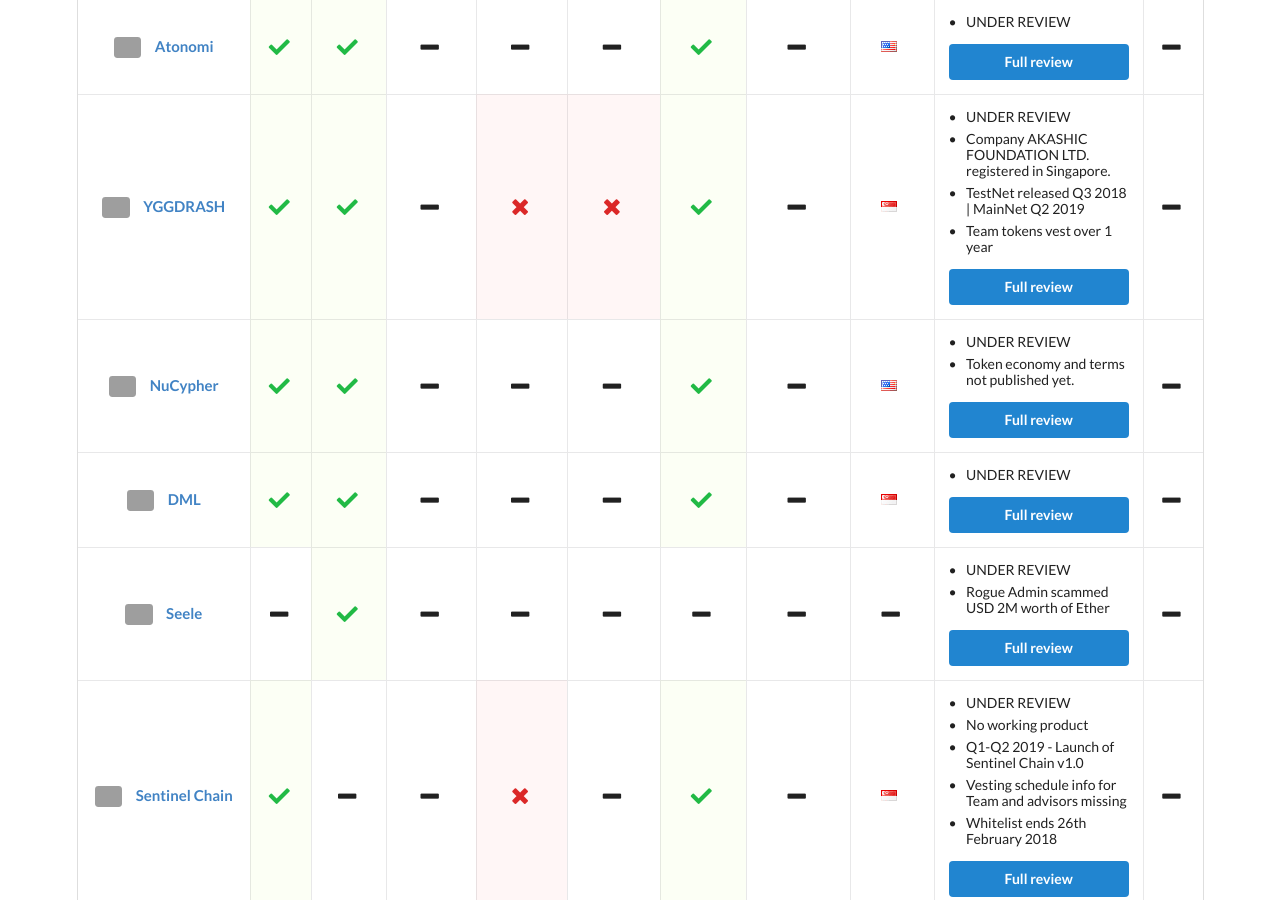
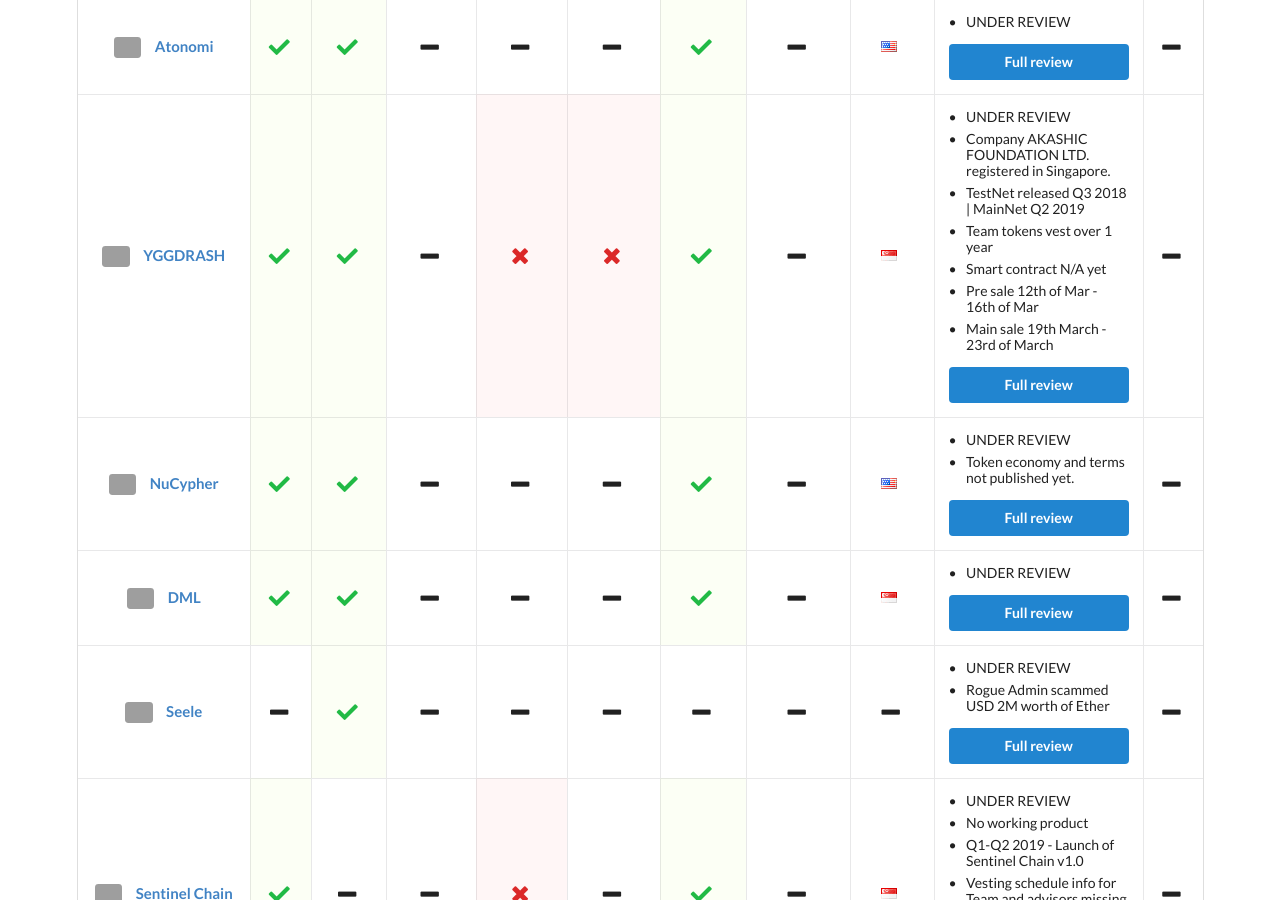
Before and after one commit to ico-check/ico-check, a Jekyll site: the page built from in-review.md, in a window 1280 px wide and 900 px high, scrolled down 1075 px. Built offline with Jekyll 4.4.1, drawn with Linux system fonts in a browser that asks for light colours; nearby versions of some CDN libraries; grey boxes are pictures that could not be loaded.

Commit message:
48-yggdrash-ico-check
Added comment

```diff
--- a/_data/in-review-icos.yml
+++ b/_data/in-review-icos.yml
@@ -123,6 +123,9 @@
     - content: Company AKASHIC FOUNDATION LTD. registered in Singapore.
     - content: TestNet released Q3 2018 | MainNet Q2 2019
     - content: Team tokens vest over 1 year
+    - content: Smart contract N/A yet
+    - content: Pre sale 12th of Mar - 16th of Mar
+    - content: Main sale 19th March - 23rd of March
   ico_start_date:
   ico_end_date:
   safe:
```
